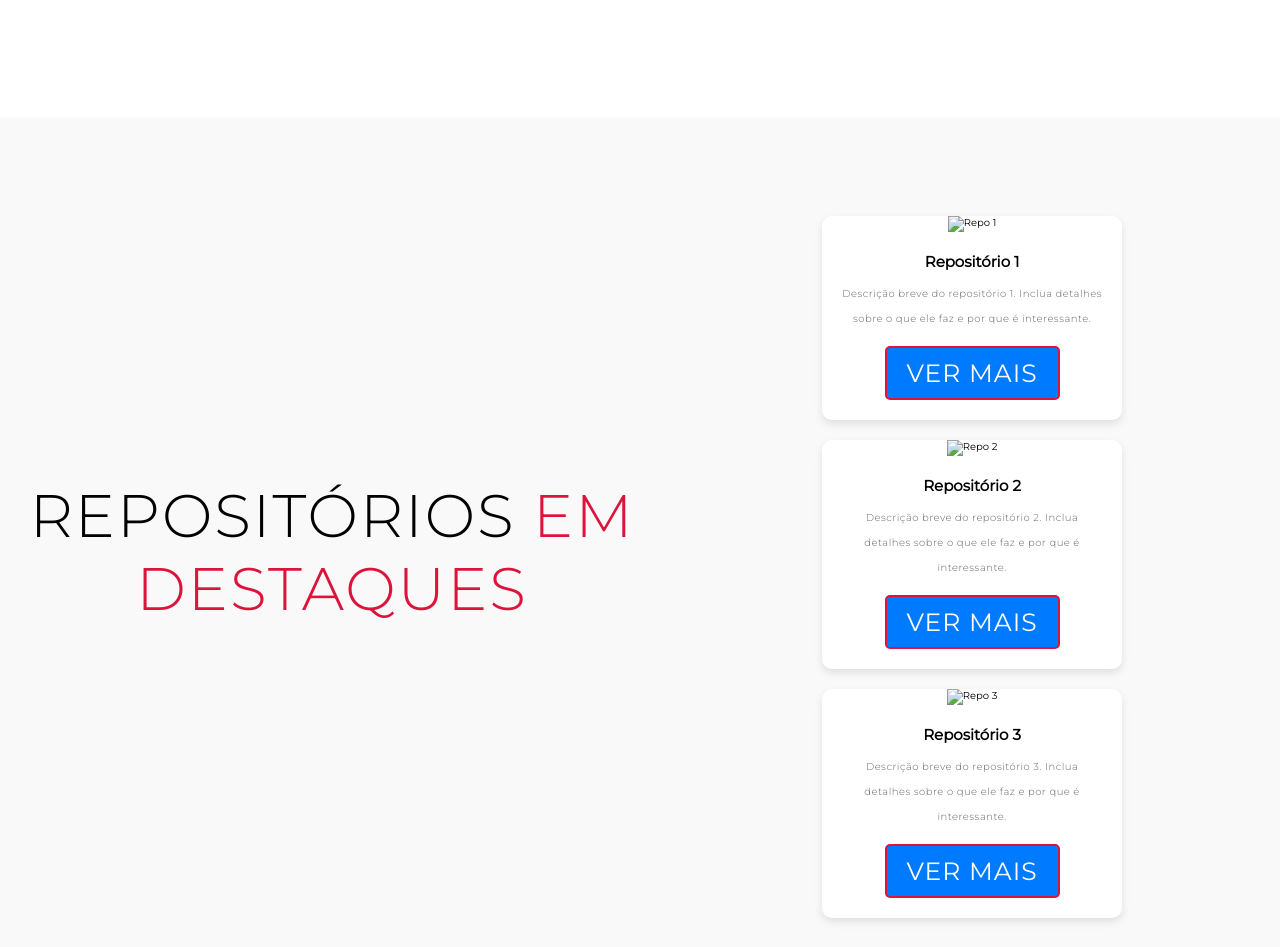
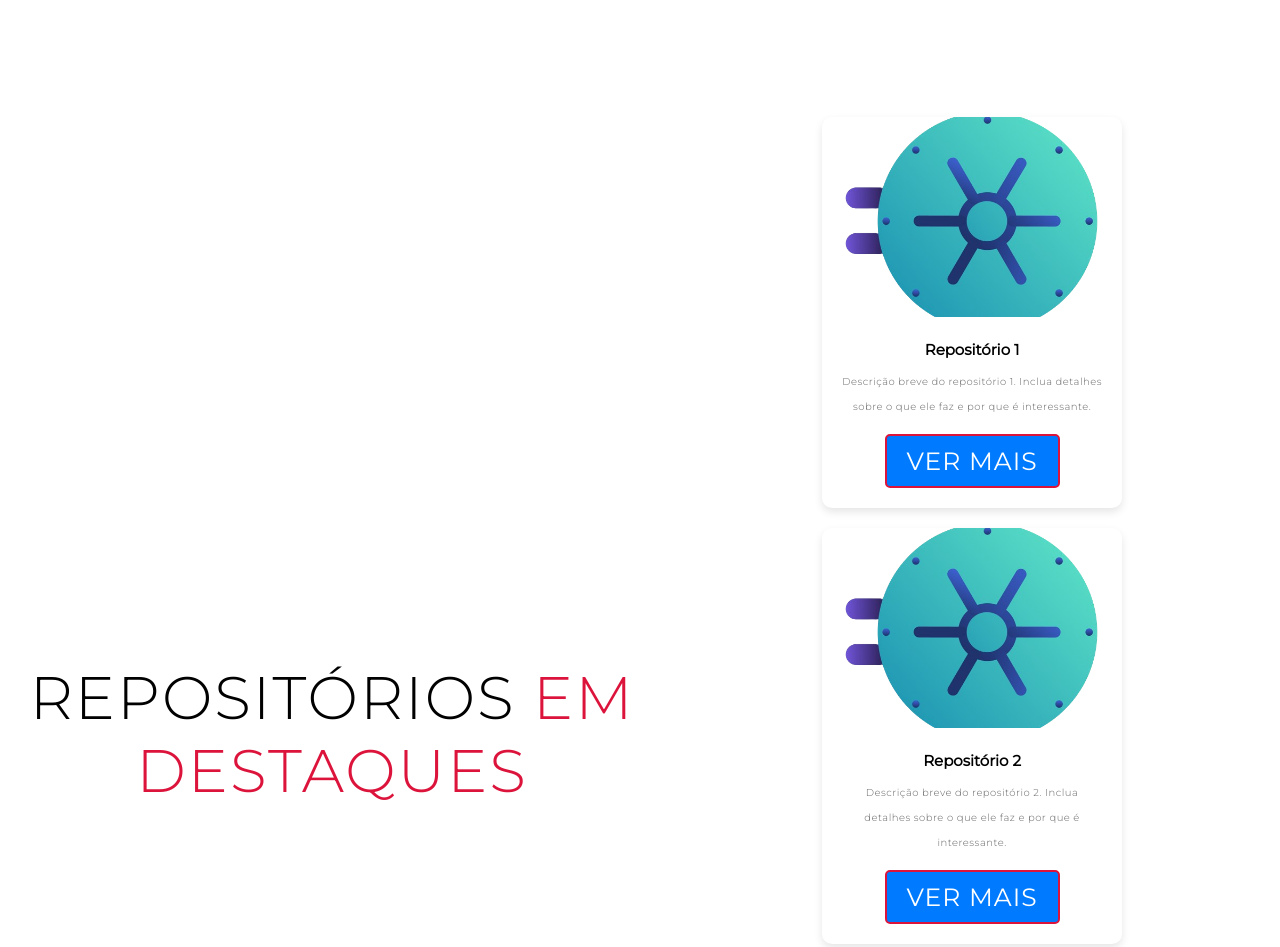
Before and after one commit to luiz-henrique-silva/nosso-tcc, a plain HTML site: page index.html in a window 1280 px wide. Shown: the part 1753-2700 px from the top of the page. Drawn offline with Linux system fonts and the light colour scheme.

Commit message:
Add files via upload

```diff
--- a/index.html
+++ b/index.html
@@ -158,12 +158,12 @@
 
   <!-- Slider Section -->
     <!-- Slider Section -->
-<section id="highlighted-repositories">
+<section id="Destaque">
   <div class="highlighted-repositories container">
     <h1 class="section-title">Repositórios <span>em destaques</span></h1>
     <div class="card-container">
       <div class="card">
-        <img src="repo1-thumbnail.jpg" alt="Repo 1">
+        <img src="tcc2.png" alt="Repo 1">
         <div class="card-content">
           <h2>Repositório 1</h2>
           <p>Descrição breve do repositório 1. Inclua detalhes sobre o que ele faz e por que é interessante.</p>
@@ -171,7 +171,7 @@
         </div>
       </div>
       <div class="card">
-        <img src="repo2-thumbnail.jpg" alt="Repo 2">
+        <img src="tcc2.png" alt="Repo 2">
         <div class="card-content">
           <h2>Repositório 2</h2>
           <p>Descrição breve do repositório 2. Inclua detalhes sobre o que ele faz e por que é interessante.</p>
@@ -179,7 +179,7 @@
         </div>
       </div>
       <div class="card">
-        <img src="repo3-thumbnail.jpg" alt="Repo 3">
+        <img src="tcc2.png" alt="Repo 3">
         <div class="card-content">
           <h2>Repositório 3</h2>
           <p>Descrição breve do repositório 3. Inclua detalhes sobre o que ele faz e por que é interessante.</p>
```
